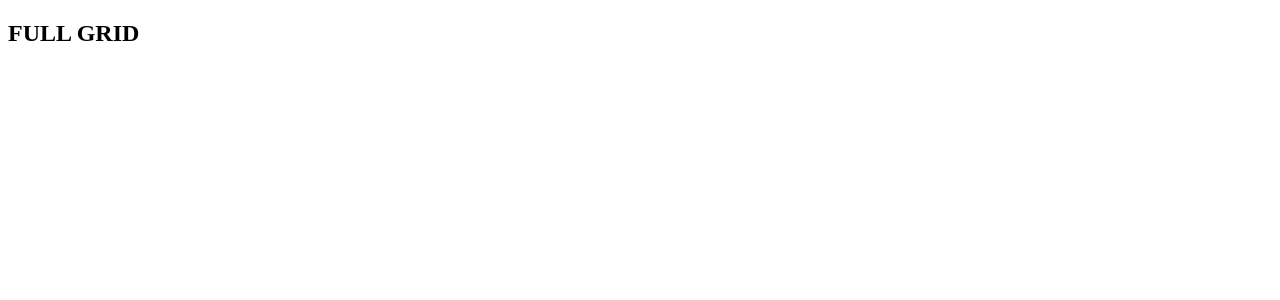
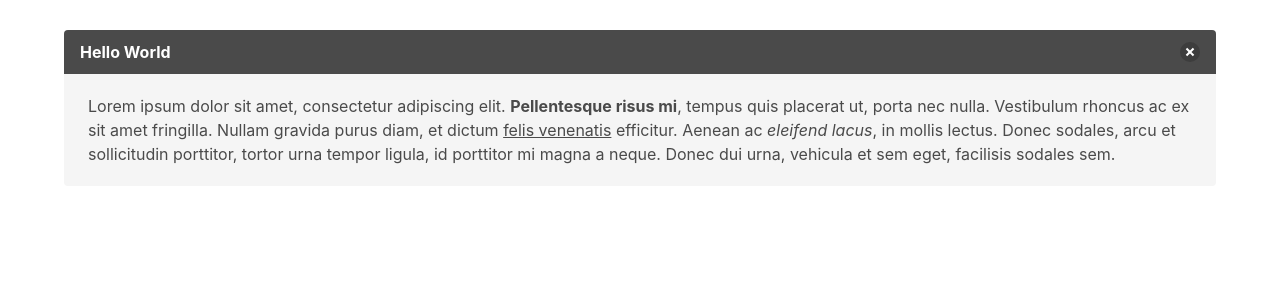
Before and after one commit to woobaik/vuejs_practice, a Vue app in the folder chapter6/: page / in a window 1280 px wide. Shown: the top 300 px of the page. Built offline with nearby package versions, Linux system fonts and the light colour scheme.

Commit message:
link up basic components

```diff
--- a/chapter6/public/index.html
+++ b/chapter6/public/index.html
@@ -5,6 +5,7 @@
     <meta http-equiv="X-UA-Compatible" content="IE=edge">
     <meta name="viewport" content="width=device-width,initial-scale=1.0">
     <link rel="icon" href="<%= BASE_URL %>favicon.ico">
+    <link rel="stylesheet" href="https://cdnjs.cloudflare.com/ajax/libs/bulma/0.7.5/css/bulma.css">
     <title>chapter6</title>
   </head>
   <body>
--- a/chapter6/src/components/Quote.vue
+++ b/chapter6/src/components/Quote.vue
@@ -1,5 +1,13 @@
 <template>
-    <h1>EACH QUOTE</h1>
+    <article class="message">
+    <div class="message-header">
+        <p>Hello World</p>
+        <button class="delete" aria-label="delete"></button>
+    </div>
+    <div class="message-body">
+        Lorem ipsum dolor sit amet, consectetur adipiscing elit. <strong>Pellentesque risus mi</strong>, tempus quis placerat ut, porta nec nulla. Vestibulum rhoncus ac ex sit amet fringilla. Nullam gravida purus diam, et dictum <a>felis venenatis</a> efficitur. Aenean ac <em>eleifend lacus</em>, in mollis lectus. Donec sodales, arcu et sollicitudin porttitor, tortor urna tempor ligula, id porttitor mi magna a neque. Donec dui urna, vehicula et sem eget, facilisis sodales sem.
+    </div>
+    </article>
 </template>
 
 <script>
--- a/chapter6/src/components/QuoteGrid.vue
+++ b/chapter6/src/components/QuoteGrid.vue
@@ -1,14 +1,22 @@
 <template>
-    <h2>FULL GRID</h2>
+    <div class="container is-widescreen quote-grid">
+        <app-quote></app-quote>
+    </div>
 </template>
 
 <script>
+    import quote from '../components/Quote.vue'
+
     export default {
-
+        components: {
+            appQuote: quote
+        }
     }
 </script>
 
-<!-- Add "scoped" attribute to limit CSS to this component only -->
+
 <style scoped>
-
+    .quote-grid{
+        padding-top: 30px;
+    }
 </style>
```
